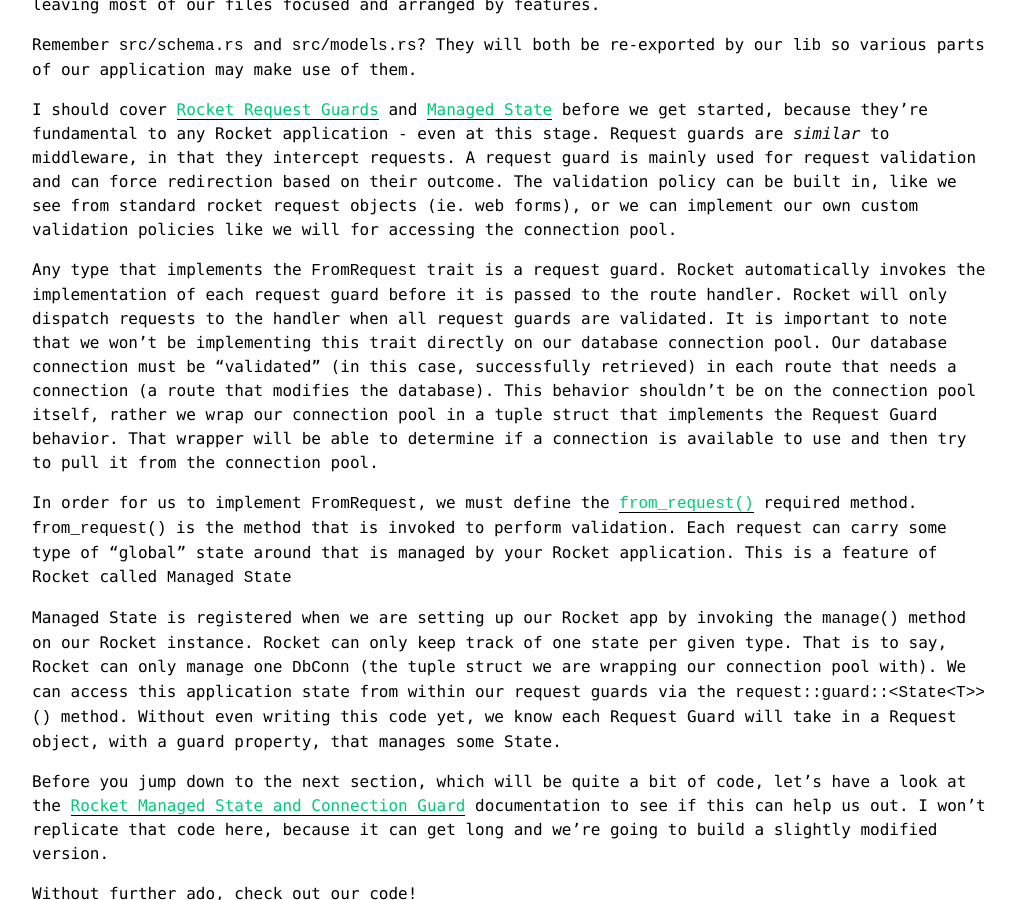
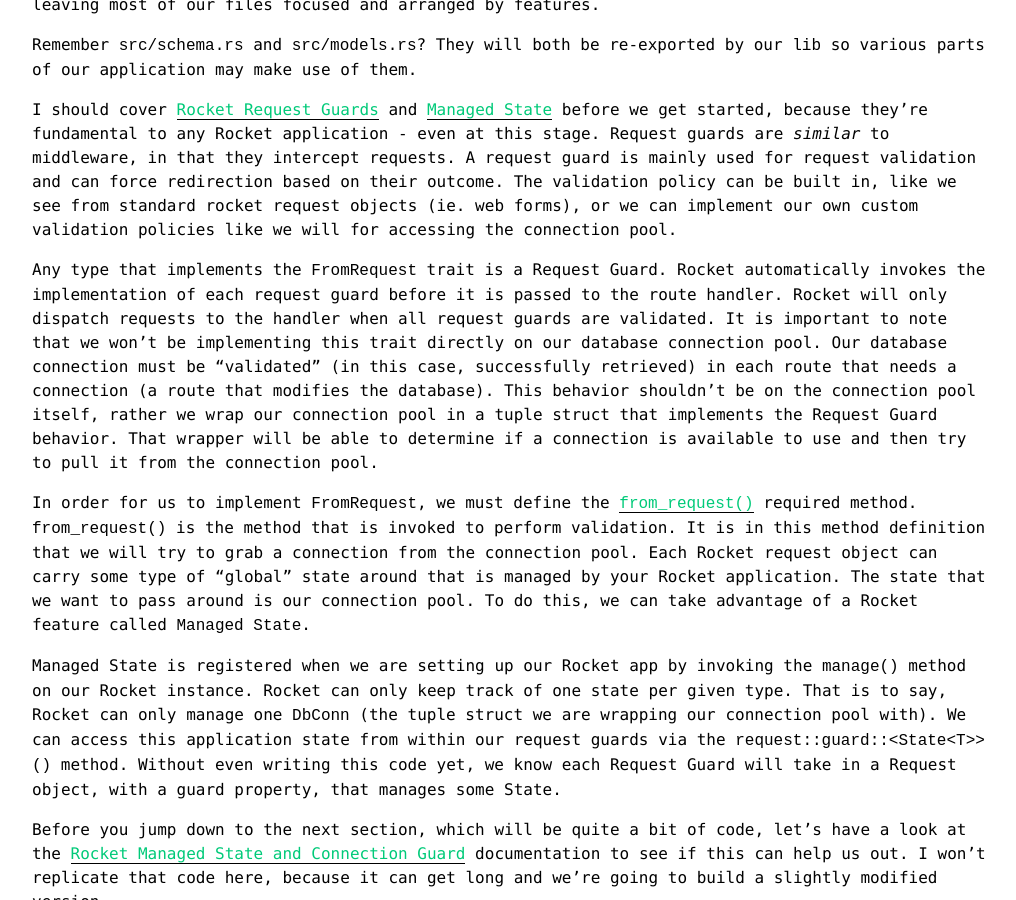
Before and after one commit to notryanb/notryanb.github.io, a Jekyll site: the page built from _posts/2017-10-06-rust-blog-series-2.md, in a window 1280 px wide and 900 px high, scrolled down 5888 px. Shown: the whole window, without its empty margins (128-1144 px from the left). Built offline with Jekyll 4.4.1, drawn with Linux system fonts in a browser that asks for light colours.

Commit message:
revise verbiage for managed state intro

```diff
--- a/_posts/2017-10-06-rust-blog-series-2.md
+++ b/_posts/2017-10-06-rust-blog-series-2.md
@@ -298,7 +298,7 @@
 The validation policy can be built in, like we see from standard rocket request objects (ie. web forms),
 or we can implement our own custom validation policies like we will for accessing the connection pool.
 
-Any type that implements the `FromRequest` trait is a request guard.
+Any type that implements the `FromRequest` trait is a Request Guard.
 Rocket automatically invokes the implementation of each request guard
 before it is passed to the route handler.
 Rocket will only dispatch requests to the handler when all request guards are validated.
@@ -313,8 +313,11 @@
 In order for us to implement `FromRequest`,
 we must define the [`from_request()`] required method.
 `from_request()` is the method that is invoked to perform validation.
-Each request can carry some type of "global" state around that is managed by your Rocket application.
-This is a feature of Rocket called `Managed State`
+It is in this method definition that we will try to grab a connection from the connection pool.
+Each Rocket request object can carry some type of "global" state
+around that is managed by your Rocket application.
+The state that we want to pass around is our connection pool.
+To do this, we can take advantage of a Rocket feature called `Managed State`.
 
 Managed State is registered when we are setting up our Rocket app by
 invoking the `manage()` method on our Rocket instance.
```
